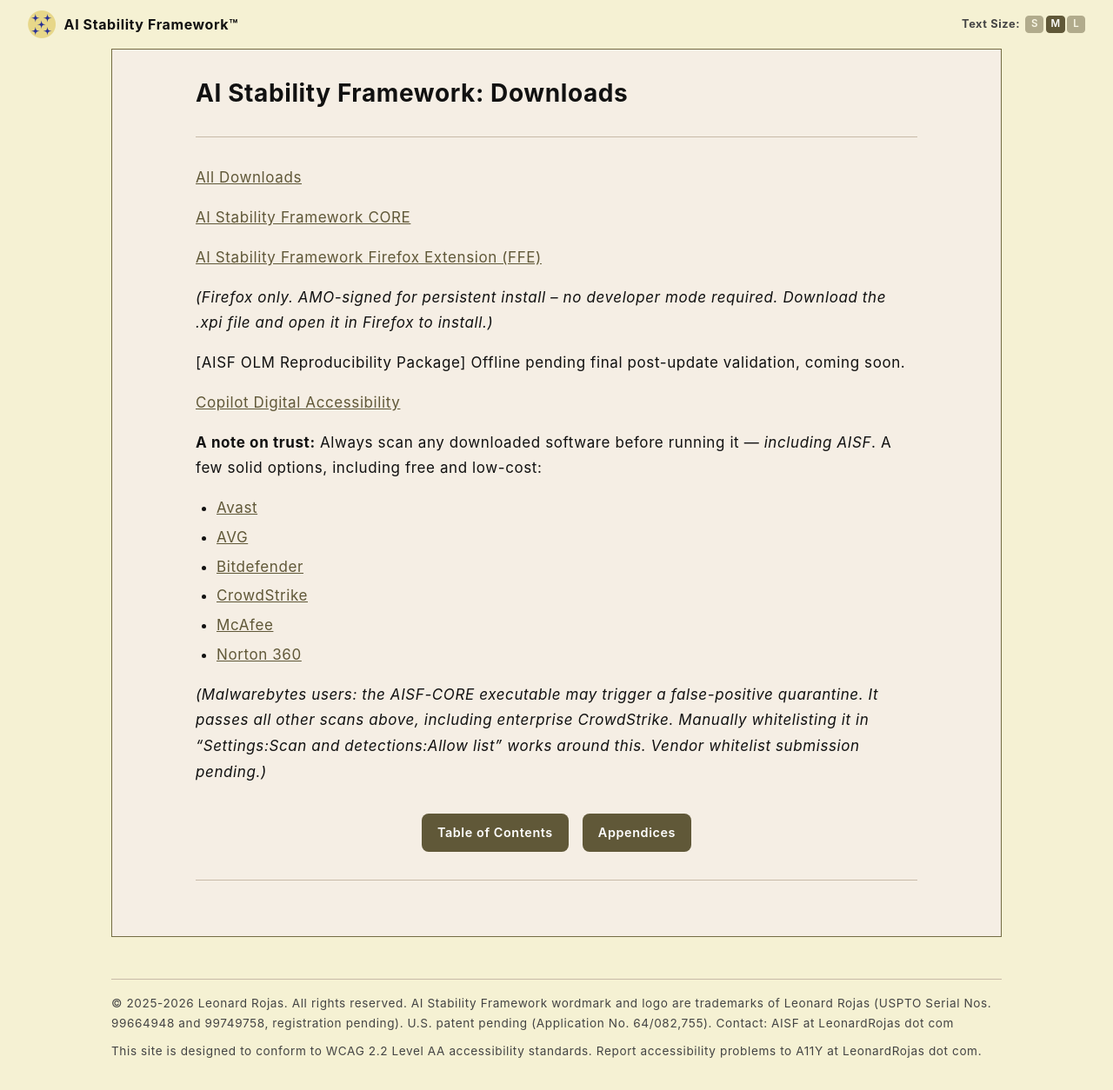
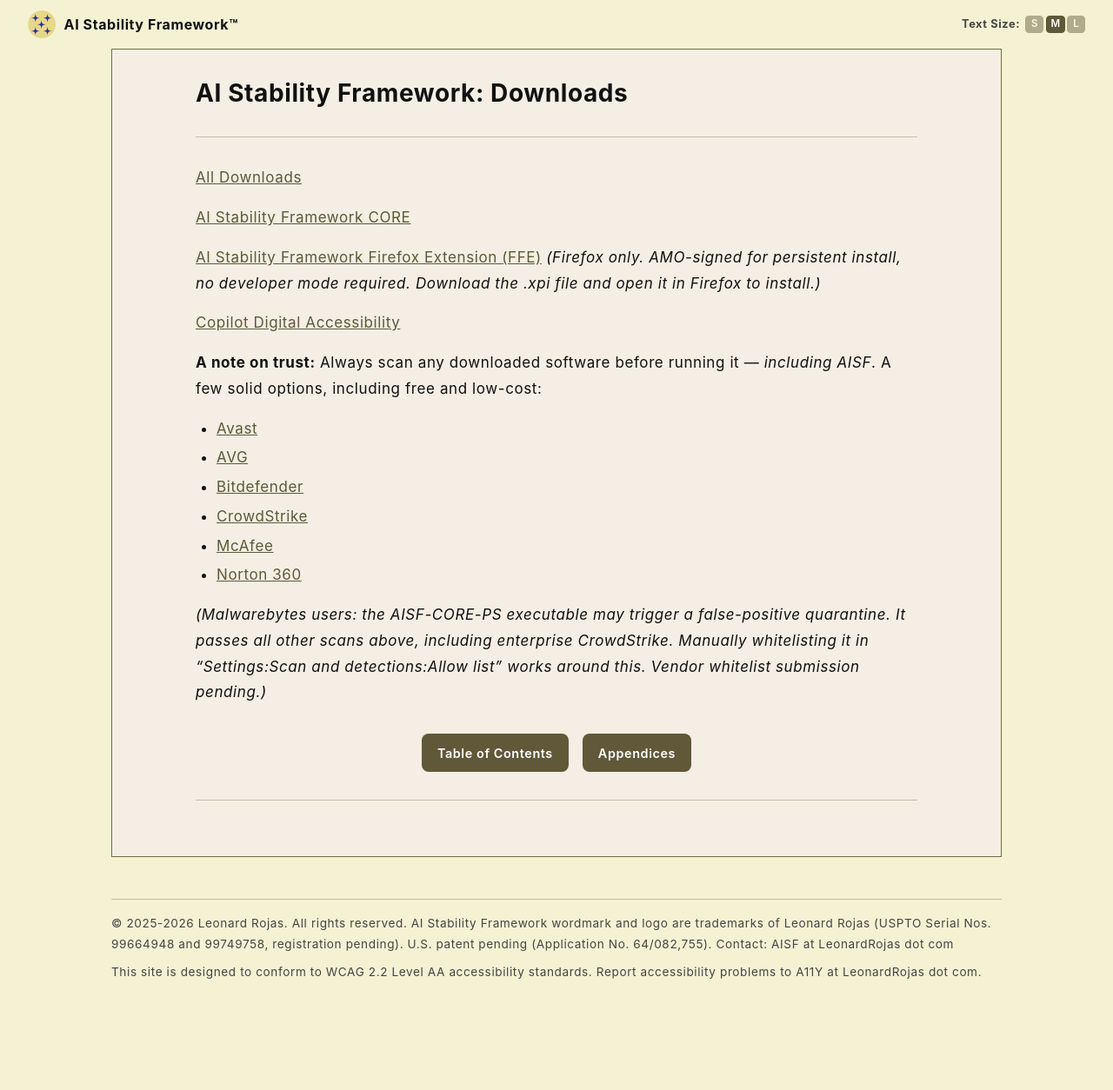
Before and after one commit to rojaslen/AISF-WEB, a Jekyll site: the page built from apx01.md, in a window 1280 px wide and 1254 px high. Shown: the whole window at 87% size. Built offline with Jekyll 4.4.1, drawn with Linux system fonts in a browser that asks for light colours; some web fonts are replaced.

Commit message:
Update apx01.md

```diff
--- a/apx01.md
+++ b/apx01.md
@@ -13,10 +13,7 @@
 [AI Stability Framework CORE](https://github.com/rojaslen/AISF-downloads/tree/main/CORE){: target="_blank" rel="noopener noreferrer" }
 
 [AI Stability Framework Firefox Extension (FFE)](https://github.com/rojaslen/AISF-downloads/tree/main/FFE){: target="_blank" rel="noopener noreferrer" }
-
-*(Firefox only. AMO-signed for persistent install -- no developer mode required. Download the .xpi file and open it in Firefox to install.)*
-
-[AISF OLM Reproducibility Package]<!--(https://github.com/rojaslen/AISF-downloads/tree/main/OLM){: target="_blank" rel="noopener noreferrer" }--> Offline pending final post-update validation, coming soon.
+*(Firefox only. AMO-signed for persistent install, no developer mode required. Download the .xpi file and open it in Firefox to install.)*
 
 [Copilot Digital Accessibility](https://github.com/rojaslen/AISF-downloads/tree/main/CDA){: target="_blank" rel="noopener noreferrer" }
 
@@ -29,7 +26,7 @@
 - [McAfee](https://www.mcafee.com/){: target="_blank" rel="noopener noreferrer" }
 - [Norton 360](https://us.norton.com/){: target="_blank" rel="noopener noreferrer" }
 
-*(Malwarebytes users: the AISF-CORE executable may trigger a false-positive quarantine. It passes all other scans above, including enterprise CrowdStrike. Manually whitelisting it in "Settings:Scan and detections:Allow list" works around this. Vendor whitelist submission pending.)*
+*(Malwarebytes users: the AISF-CORE-PS executable may trigger a false-positive quarantine. It passes all other scans above, including enterprise CrowdStrike. Manually whitelisting it in "Settings:Scan and detections:Allow list" works around this. Vendor whitelist submission pending.)*
 
 <nav>
 <div class="chapter-nav">
```
